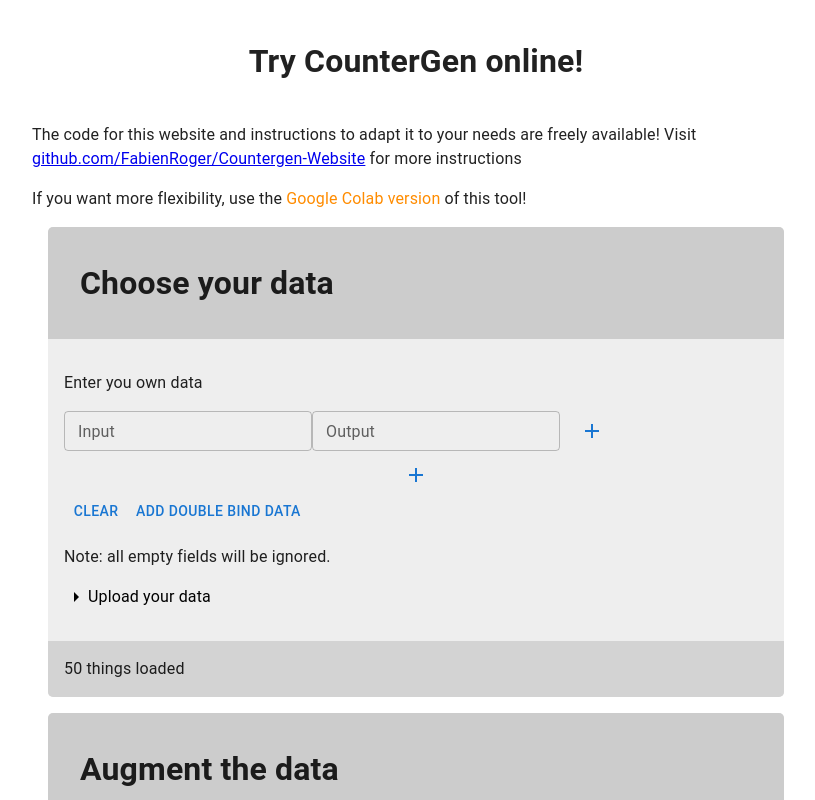
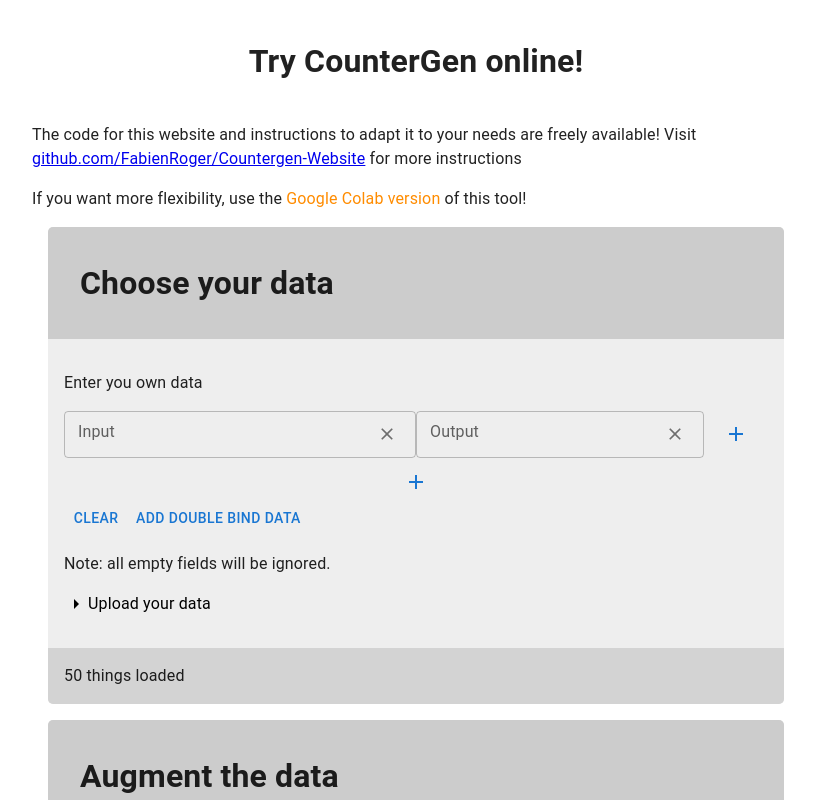
Before and after one commit to safer-ai/SaferAI-Website, a React (Create React App) app in the folder frontend/: page / in a window 1280 px wide. Both pictures are taken after a click on the button 640 px from the left and 428 px from the top of the page. Shown: the top 800 px of the page, without its empty margins (224-1039 px from the left). Built offline with nearby package versions, Linux system fonts and the light colour scheme; no server answers.

Commit message:
Make inputs removable

```diff
--- /dev/null
+++ b/frontend/src/components/RemovableTextField.tsx
@@ -0,0 +1,49 @@
+import React, { useState } from "react";
+import CloseIcon from "@mui/icons-material/Close";
+import "./RemovableTextField.css";
+import { IconButton, InputAdornment, TextField } from "@mui/material";
+
+type RemovableTextFieldProps = {
+  key: string;
+  label: string;
+  value: string;
+  onChange: (e: any) => void;
+  onDelete?: (e: any) => void;
+};
+
+const RemovableTextField = (props: RemovableTextFieldProps) => {
+  const { key, label, value, onChange, onDelete } = props;
+  // return InputProps={{
+  //     startAdornment: iconStart ? (
+  //       <InputAdornment position="start">{iconStart}</InputAdornment>
+  //     ) : null,
+  //     endAdornment: iconEnd ? (
+  //       <InputAdornment position="end">{iconEnd}</InputAdornment>
+  //     ) : null
+  //   }}
+  return (
+    <TextField
+      key={key}
+      label={label}
+      value={value}
+      onChange={onChange}
+      variant="outlined"
+      multiline
+      size="small"
+      fullWidth
+      InputProps={
+        onDelete
+          ? {
+              endAdornment: (
+                <IconButton onClick={onDelete} size={"small"}>
+                  <CloseIcon fontSize={"small"} />
+                </IconButton>
+              ),
+            }
+          : {}
+      }
+    />
+  );
+};
+
+export default RemovableTextField;
--- a/frontend/src/components/TextSelector.css
+++ b/frontend/src/components/TextSelector.css
@@ -2,17 +2,19 @@
   display: flex;
   flex-direction: column;
   gap: 6px;
-}
-.text-selector-line {
-  display: flex;
-  flex-direction: row;
-  width: 100%;
+  overflow-y: scroll;
+  max-height: 50vh;
 }
 .text-selector-outputs-col {
   display: flex;
   flex-direction: column;
   gap: 3px;
 }
+.text-selector-line {
+  display: grid;
+  grid-template-columns: 1fr 1fr;
+  width: 100%;
+}
 .text-selector-output-line {
   display: flex;
   flex-direction: row;
--- a/frontend/src/components/TextSelector.tsx
+++ b/frontend/src/components/TextSelector.tsx
@@ -3,6 +3,7 @@ import AddIcon from "@mui/icons-material/Add";
 import React, { useState } from "react";
 import { Dataset, Sample } from "../types";
 import "./TextSelector.css";
+import RemovableTextField from "./RemovableTextField";
 
 type TextSelectorProps = {
   dataset: Dataset;
@@ -30,6 +31,24 @@ const TextSelector = (props: TextSelectorProps) => {
       expected_outputs: [...samples[i].expected_outputs, ""],
     });
   };
+  const removeSample = (i: number) => {
+    setDataset({
+      samples: [
+        ...dataset.samples.slice(0, i),
+        ...dataset.samples.slice(i + 1),
+      ],
+    });
+  };
+  const removeOutput = (i: number, j: number) => {
+    setSample(i, {
+      input: samples[i].input,
+      expected_outputs: [
+        ...samples[i].expected_outputs.slice(0, j),
+        ...samples[i].expected_outputs.slice(j + 1),
+      ],
+    });
+  };
+
   const setInput = (new_value: string, i: number) => {
     setSample(i, {
       input: new_value,
@@ -50,25 +69,23 @@ const TextSelector = (props: TextSelectorProps) => {
       {samples.map(({ input, expected_outputs }, i) => {
         return (
           <div className="text-selector-line">
-            <TextField
+            <RemovableTextField
               key={`selector-item-input-${i}`}
               label="Input"
-              variant="outlined"
-              size="small"
               value={input}
               onChange={(e) => setInput(e.target.value, i)}
+              onDelete={(e) => removeSample(i)}
             />
             <div className="text-selector-outputs-col">
               {expected_outputs.map((o, j) => {
                 return (
                   <div className="text-selector-output-line">
-                    <TextField
+                    <RemovableTextField
                       key={`selector-item-output-${i}-${j}`}
                       label="Output"
-                      variant="outlined"
-                      size="small"
                       value={o}
                       onChange={(e) => setOutput(e.target.value, i, j)}
+                      onDelete={(e) => removeOutput(i, j)}
                     />
                     {j === expected_outputs.length - 1 && (
                       <Button
@@ -82,6 +99,15 @@ const TextSelector = (props: TextSelectorProps) => {
                   </div>
                 );
               })}
+              {expected_outputs.length === 0 && (
+                <Button
+                  onClick={() => {
+                    addOutput(i);
+                  }}
+                >
+                  <AddIcon />
+                </Button>
+              )}
             </div>
           </div>
         );
```
Also changed, not shown: frontend/src/components/RemovableTextField.css (added).
